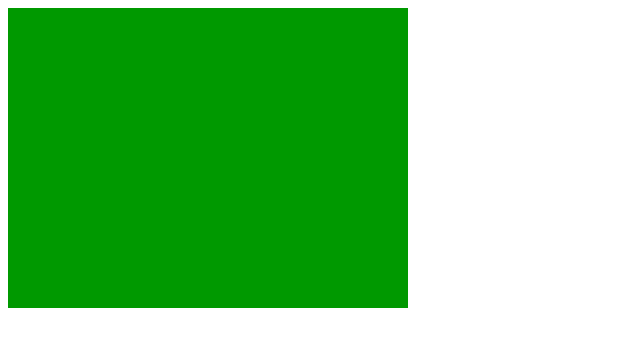
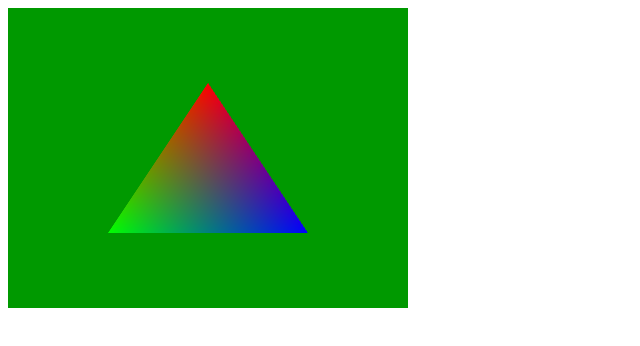
Before and after one commit to LukeyReyno/webgl-samples, a website: page g2g-tutorial/dist/index.html in a window 1280 px wide. Shown: the whole page, without its empty margins (0-640 px from the left). Drawn offline with Linux system fonts and the light colour scheme.

Commit message:
render a triangle

```diff
--- a/g2g-tutorial/app.js
+++ /dev/null
@@ -1,16 +0,0 @@
-// Request html canvas element
-var canvas = document.getElementById("canvas");
-
-// Create a WebGL rendering context
-var gl = canvas.getContext("webgl2");
-
-// Tell user if their browser does not support WebGL
-if (!gl) {
-	alert("Your browser does not support WebGL");
-}
-
-// Set the color of the canvas.
-// Parameters are RGB colors (red, green, blue, alpha)
-gl.clearColor(0, 0.6, 0.0, 1.0);
-// Clear the color buffer with specified color
-gl.clear(gl.COLOR_BUFFER_BIT);
--- /dev/null
+++ b/g2g-tutorial/package.json
@@ -0,0 +1,5 @@
+{
+    "scripts": {
+        "start": "live-server --open=dist"
+    }
+}
--- /dev/null
+++ b/g2g-tutorial/src/default_shaders.js
@@ -0,0 +1,34 @@
+// Define shaders: vertex shader and fragment shader
+const shaders = {
+	vs: `#version 300 es
+		in vec2 vertPosition;
+		in vec3 vertColor;
+		out vec3 fragColor;
+
+		void main() {
+			fragColor = vertColor;
+			gl_Position = vec4(vertPosition, 0, 1);
+		}`,
+
+	fs: `#version 300 es
+		precision mediump float;
+		in vec3 fragColor;
+		out vec4 outColor;
+
+		void main() {
+			outColor = vec4(fragColor, 1);
+		}`
+};
+
+const vertexAttributes = {
+	position: {
+		numberOfComponents: 2, // X and Y ordered pair coordinates
+		data: new Float32Array([0.0, 0.5, -0.5, -0.5, 0.5, -0.5])
+	},
+	color: {
+		numberOfComponents: 3, // RGB triple
+		data: new Float32Array([1, 0, 0, 0, 1, 0, 0, 0, 1])
+	}
+};
+
+export {shaders as defaultShaders, vertexAttributes as defaultVertexAttributes};
```
Also changed, not shown: g2g-tutorial/dist/index.html, g2g-tutorial/dist/js/app.js (added), 2 other files.
